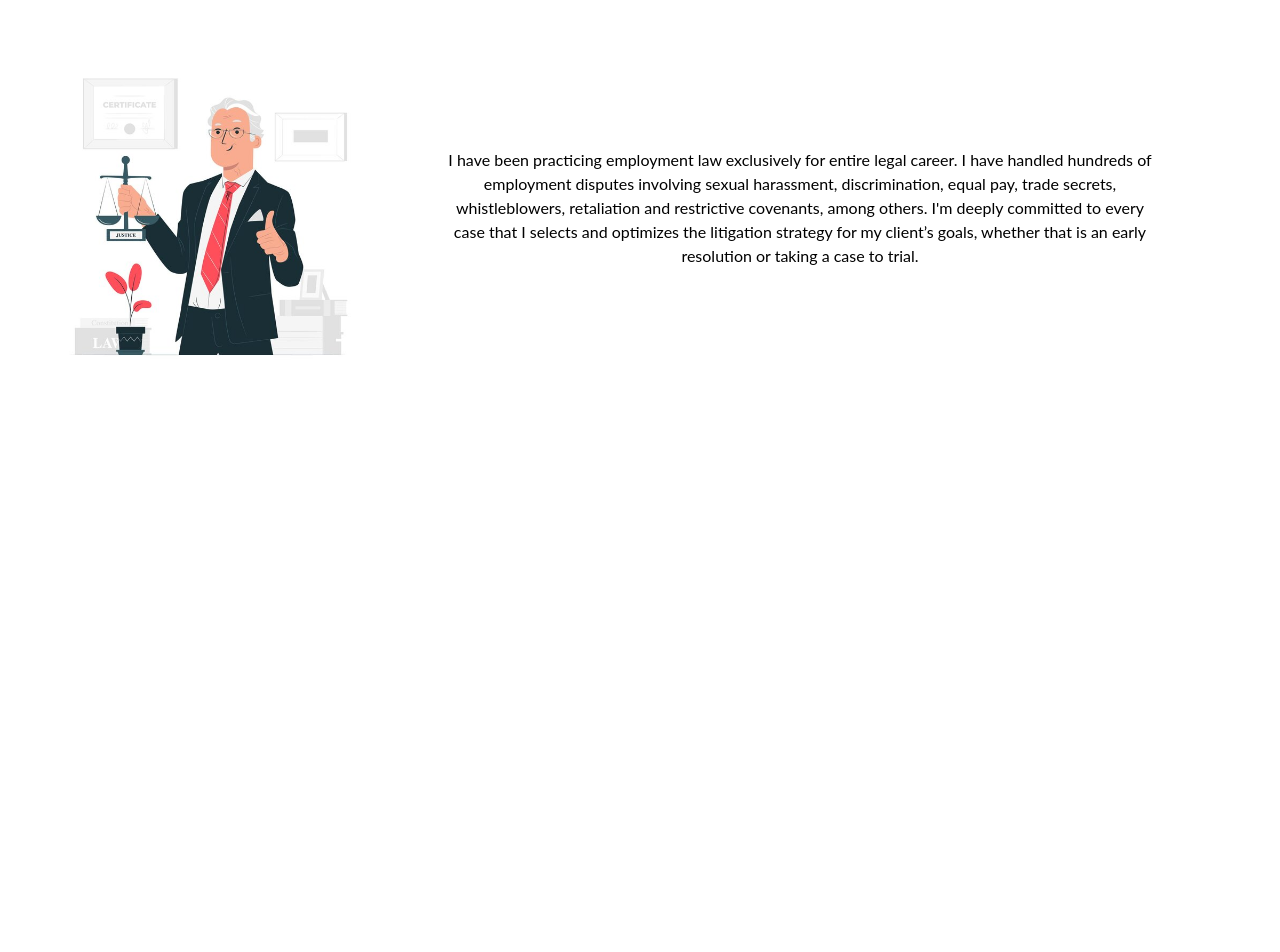
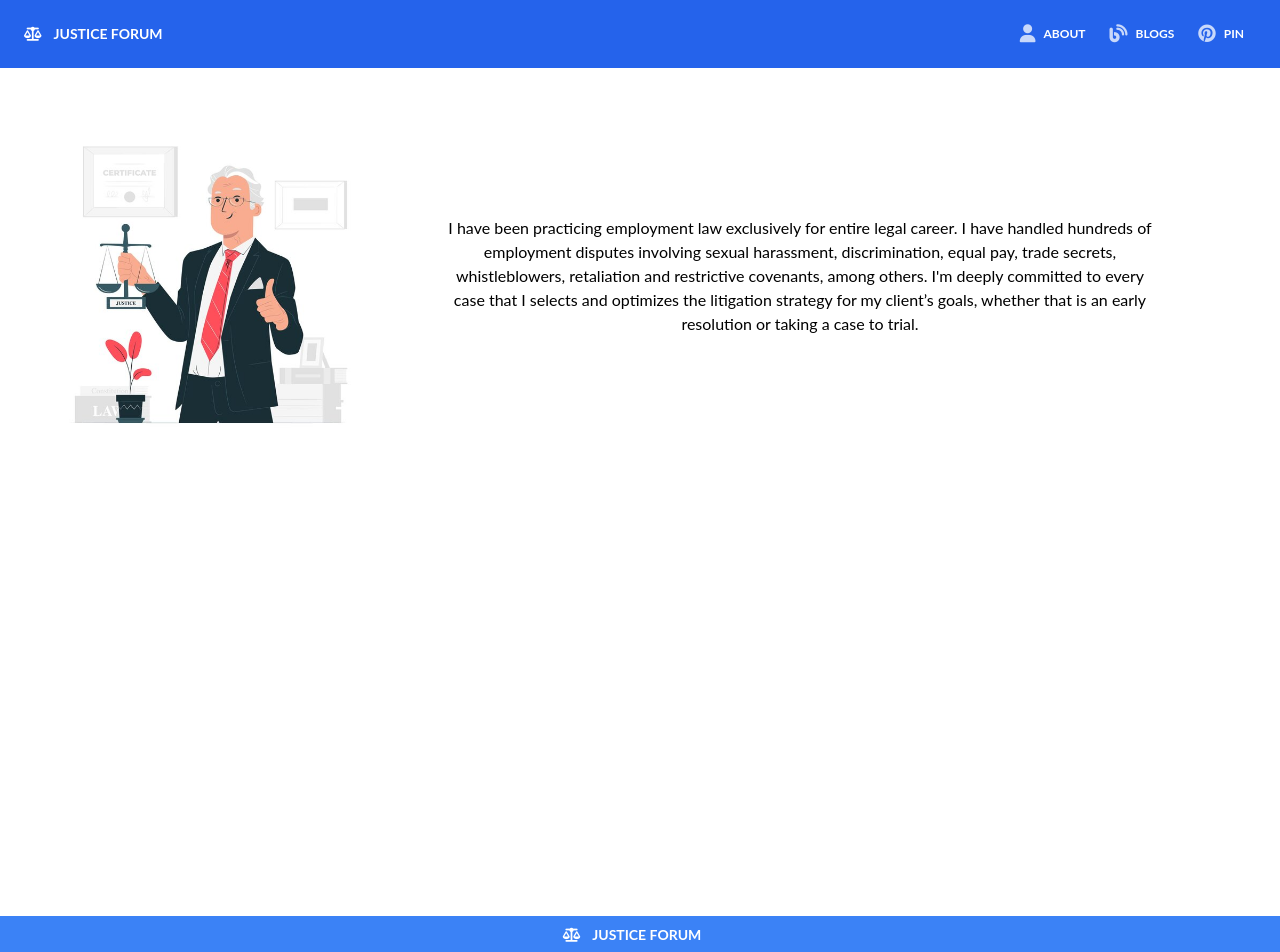
Before and after one commit to Enan1006/independent-service-provider, a React (Create React App) app: page /about in a window 1280 px wide. Shown: the top 952 px of the page. Before the commit the page ends 800 px from the top, so only its background shows below. Built offline with nearby package versions, Linux system fonts and the light colour scheme.

Commit message:
Login Form added

```diff
--- a/package.json
+++ b/package.json
@@ -6,6 +6,7 @@
     "@testing-library/jest-dom": "^5.16.4",
     "@testing-library/react": "^13.2.0",
     "@testing-library/user-event": "^13.5.0",
+    "alpinejs": "^3.10.2",
     "firebase": "^9.8.1",
     "react": "^18.1.0",
     "react-animated-slider": "^2.0.0",
--- a/public/index.html
+++ b/public/index.html
@@ -1,15 +1,14 @@
 <!DOCTYPE html>
 <html lang="en">
+
 <head>
   <meta charset="utf-8" />
   <link rel="icon" href="%PUBLIC_URL%/favicon.ico" />
   <meta name="viewport" content="width=device-width, initial-scale=1" />
   <meta name="theme-color" content="#000000" />
-    <meta
-      name="description"
-      content="Web site created using create-react-app"
-    />
+  <meta name="description" content="Web site created using create-react-app" />
   <link rel="apple-touch-icon" href="%PUBLIC_URL%/logo192.png" />
+  <script src="https://kit.fontawesome.com/7732b92fc5.js" crossorigin="anonymous"></script>
   <!--
       manifest.json provides metadata used when your web app is installed on a
       user's mobile device or desktop. See https://developers.google.com/web/fundamentals/web-app-manifest/
@@ -26,6 +25,7 @@
     -->
   <title>React App</title>
 </head>
+
 <body>
   <noscript>You need to enable JavaScript to run this app.</noscript>
   <div id="root"></div>
@@ -40,4 +40,5 @@
       To create a production bundle, use `npm run build` or `yarn build`.
     -->
 </body>
+
 </html>
--- a/src/App.js
+++ b/src/App.js
@@ -5,16 +5,20 @@ import Home from './Pages/Home/Home/Home';
 import ServiceDetail from './Pages/ServiceDetail/ServiceDetail';
 import About from './Pages/About/About';
 import Blogs from './Pages/Blogs/Blogs';
+import Header from './Pages/Shared/Header/Header';
+import Footer from './Pages/Shared/Footer/Footer';
 
 function App() {
   return (
     <div className="App">
+      <Header></Header>
       <Routes>
         <Route path='/' element={<Home />}></Route>
         <Route path='/service/:serviceId' element={<ServiceDetail />}></Route>
         <Route path='/about' element={<About />}></Route>
         <Route path='/blogs' element={<Blogs />}></Route>
       </Routes>
+      <Footer></Footer>
     </div>
   );
 }
--- a/src/Pages/About/About.js
+++ b/src/Pages/About/About.js
@@ -3,7 +3,7 @@ import aboutImg from '../../Images/about/about-me.jpg';
 
 const About = () => {
     return (
-        <div>
+        <div className='h-screen'>
             <div className='flex flex-col md:flex-row  m-12'>
                 <img className='w-80 h-auto mx-auto' src={aboutImg} alt="" />
                 <p className='my-auto text-center px-3 md:px-20'>I have been practicing employment law exclusively for  entire legal career.  I have handled hundreds of employment disputes involving sexual harassment, discrimination, equal pay, trade secrets, whistleblowers, retaliation and restrictive covenants, among others.  I'm deeply committed to every case that I selects and optimizes the litigation strategy for my client’s goals, whether that is an early resolution or taking a case to trial.  </p>
--- a/src/Pages/Blogs/Blogs.js
+++ b/src/Pages/Blogs/Blogs.js
@@ -2,9 +2,11 @@ import React from 'react';
 
 const Blogs = () => {
     return (
-        <div>
-            <h1 className='text-6xl text-green-400'>Blogs</h1>
-            <hr></hr>
+        <div className='h-screen'>
+            <h1 className='text-6xl text-blue-500'>Blogs</h1>
+            <div className='h-2 mx-auto bg-blue-500 w-64 mt-2'>
+                <hr></hr>
+            </div>
         </div>
     );
 };
--- a/src/Pages/Home/Services/Services.js
+++ b/src/Pages/Home/Services/Services.js
@@ -12,7 +12,7 @@ const Services = () => {
     return (
         <div className='services'>
             <h1>total: {services.length}</h1>
-            <div className='grid grid-cols-3 gap-5 p-7'>
+            <div className='grid grid-cols-1 md:grid-cols-3 gap-5 p-7'>
                 {
                     services.map(service => <Service service={service} key={service.id}></Service>)
                 }
--- a/src/Pages/Login/Login/Login.js
+++ b/src/Pages/Login/Login/Login.js
@@ -0,0 +1,53 @@
+import React from 'react';
+
+const Login = () => {
+    return (
+        <div>
+            <div class=" bg-gray-300">
+                <div class="container h-screen flex justify-center items-center">
+
+                    <div class="p-8 bg-white rounded-lg max-w-6xl pb-10">
+
+                        {/* <div class="flex justify-center mb-4">
+
+                            <img src="https://i.imgur.com/f6Tb5U1.png" width="70">
+
+                        </div> */}
+
+                        <input type="text" class="h-12 rounded w-full border px-3 focus:text-black focus:border-blue-100" placeholder="Email">
+
+                            <input type="text" class="h-12 mt-3 rounded w-full border px-3 focus:text-black focus:border-blue-100" placeholder="Password">
+
+
+                                <div class="flex justify-end items-center mt-2">
+
+                                    <a href="#" class="text-gray-400 hover:text-gray-600" >Forgot password?</a>
+
+                                </div>
+
+                                <button class="uppercase h-12 mt-3 text-white w-full rounded bg-red-700 hover:bg-red-800">login</button>
+
+
+                                <div class="flex justify-between items-center mt-3">
+
+                                    <hr class="w-full">
+                                        <span class="p-2 text-gray-400 mb-1">OR</span>
+                                        <hr class="w-full"></hr>
+
+                                </div>
+
+
+                                <button class="uppercase h-12 mt-3 text-white w-full rounded bg-blue-800 hover:bg-blue-900"><i class="fa fa-facebook mr-2"></i>Facebook</button>
+                                <button class="uppercase h-12 mt-3 text-white w-full rounded bg-red-800 hover:bg-red-900"><i class="fa fa-google mr-2"></i>Google</button>
+
+
+                            </div>
+
+                    </div>
+                </div>
+            </div>
+        </div>
+    );
+};
+
+export default Login;
--- /dev/null
+++ b/src/Pages/Shared/Footer/Footer.css
@@ -0,0 +1,6 @@
+/* .footer {
+    position: absolute;
+    bottom: 0;
+    width: 100%;
+    overflow: hidden;
+} */
--- /dev/null
+++ b/src/Pages/Shared/Footer/Footer.js
@@ -0,0 +1,24 @@
+import React from 'react';
+import { Link } from 'react-router-dom';
+import './Footer.css';
+
+const Footer = () => {
+    return (
+        <div className='bg-blue-500 footer'>
+            <div>
+                <Link to='/'
+                    className="text-sm font-bold leading-relaxed inline-block mr-4 py-2 whitespace-nowrap uppercase text-white"
+
+                >
+                    <i class="fa-solid fa-scale-balanced"></i>
+                    <span className='ml-3'>Justice Forum</span>
+                </Link>
+                <br></br>
+                <p className='text-white'>A lawyer website where tou can get all kind of suggestion and help</p>
+                <p className='text-white'>&copy;All right reserved {new Date().getFullYear()} </p>
+            </div>
+        </div>
+    );
+};
+
+export default Footer;
--- /dev/null
+++ b/src/Pages/Shared/Header/Header.js
@@ -0,0 +1,67 @@
+import React, { useState } from 'react';
+import { Link } from 'react-router-dom';
+
+const Header = () => {
+    const [navbarOpen, setNavbarOpen] = useState(false);
+
+    return (
+        <>
+            <nav className="relative flex flex-wrap items-center justify-between px-2 py-3 bg-blue-600 mb-3">
+                <div className="container px-4 mx-auto flex flex-wrap items-center justify-between">
+                    <div className="w-full relative flex justify-between lg:w-auto lg:static lg:block lg:justify-start">
+                        <Link to='/'
+                            className="text-sm font-bold leading-relaxed inline-block mr-4 py-2 whitespace-nowrap uppercase text-white"
+
+                        >
+                            <i class="fa-solid fa-scale-balanced"></i>
+                            <span className='ml-3'>Justice Forum</span>
+                        </Link>
+                        <button
+                            className="text-white cursor-pointer text-xl leading-none px-3 py-1 border border-solid border-transparent rounded bg-transparent block lg:hidden outline-none focus:outline-none"
+                            type="button"
+                            onClick={() => setNavbarOpen(!navbarOpen)}
+                        >
+                            <i className="fas fa-bars"></i>
+                        </button>
+                    </div>
+                    <div
+                        className={
+                            "lg:flex flex-grow items-center" +
+                            (navbarOpen ? " flex" : " hidden")
+                        }
+                        id="example-navbar-danger"
+                    >
+                        <ul className="flex flex-col lg:flex-row list-none lg:ml-auto">
+                            <li className="nav-item">
+                                <Link to='/about'
+                                    className="px-3 py-2 flex items-center text-xs uppercase font-bold leading-snug text-white hover:opacity-75"
+                                    href="#pablo"
+                                >
+                                    <i className="fa-solid fa-user text-lg leading-lg text-white opacity-75"></i><span className="ml-2">About</span>
+                                </Link>
+                            </li>
+                            <li className="nav-item">
+                                <Link to='/blogs'
+                                    className="px-3 py-2 flex items-center text-xs uppercase font-bold leading-snug text-white hover:opacity-75"
+                                    href="#pablo"
+                                >
+                                    <i className="fa-solid fa-blog text-lg leading-lg text-white opacity-75"></i><span className="ml-2">Blogs</span>
+                                </Link>
+                            </li>
+                            <li className="nav-item">
+                                <a
+                                    className="px-3 py-2 flex items-center text-xs uppercase font-bold leading-snug text-white hover:opacity-75"
+                                    href="#pablo"
+                                >
+                                    <i className="fab fa-pinterest text-lg leading-lg text-white opacity-75"></i><span className="ml-2">Pin</span>
+                                </a>
+                            </li>
+                        </ul>
+                    </div>
+                </div>
+            </nav>
+        </>
+    );
+};
+
+export default Header;
```
Also changed, not shown: 1 other file (tests, documents, lock files or other folders). Lines whose indentation alone changed are shown as unchanged.
